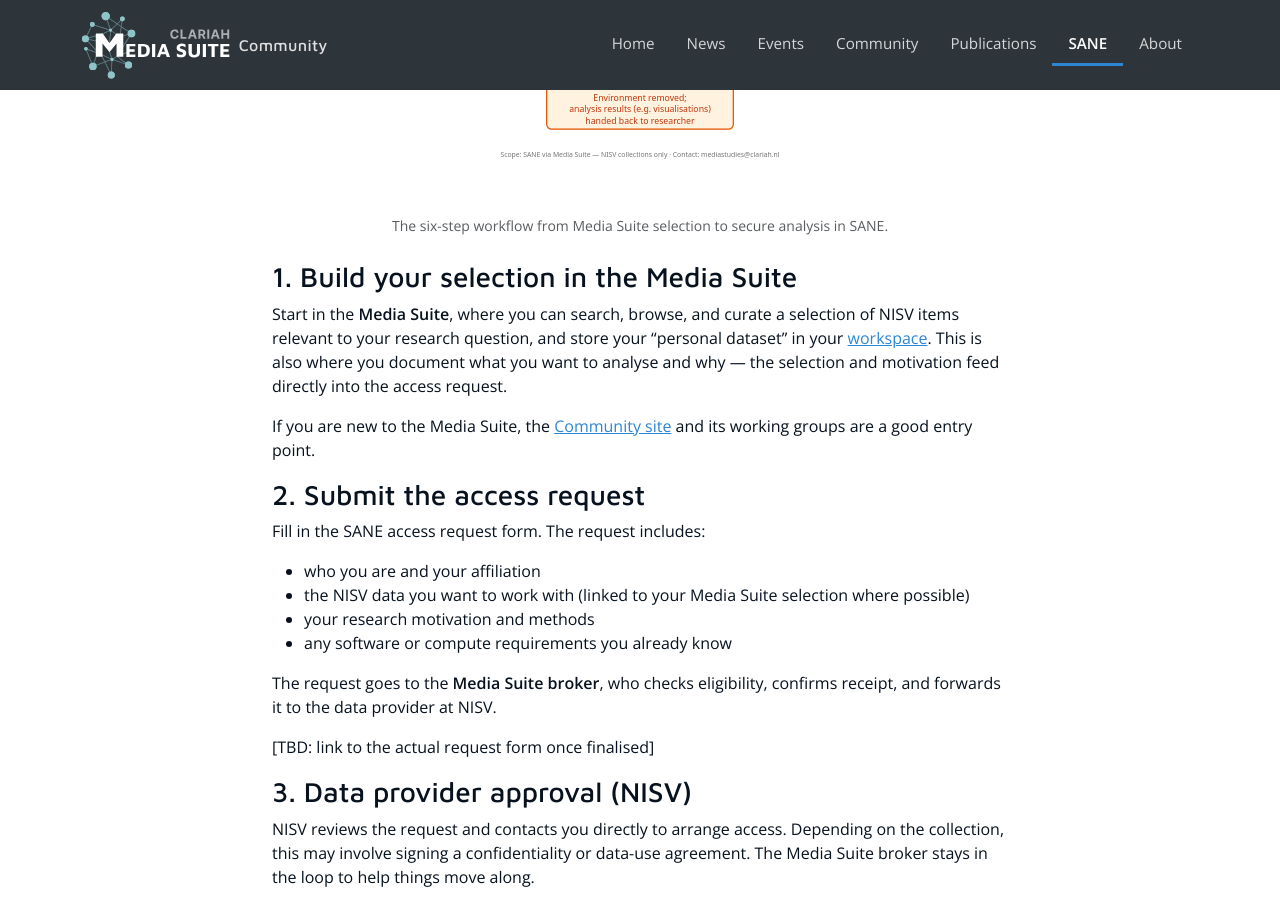
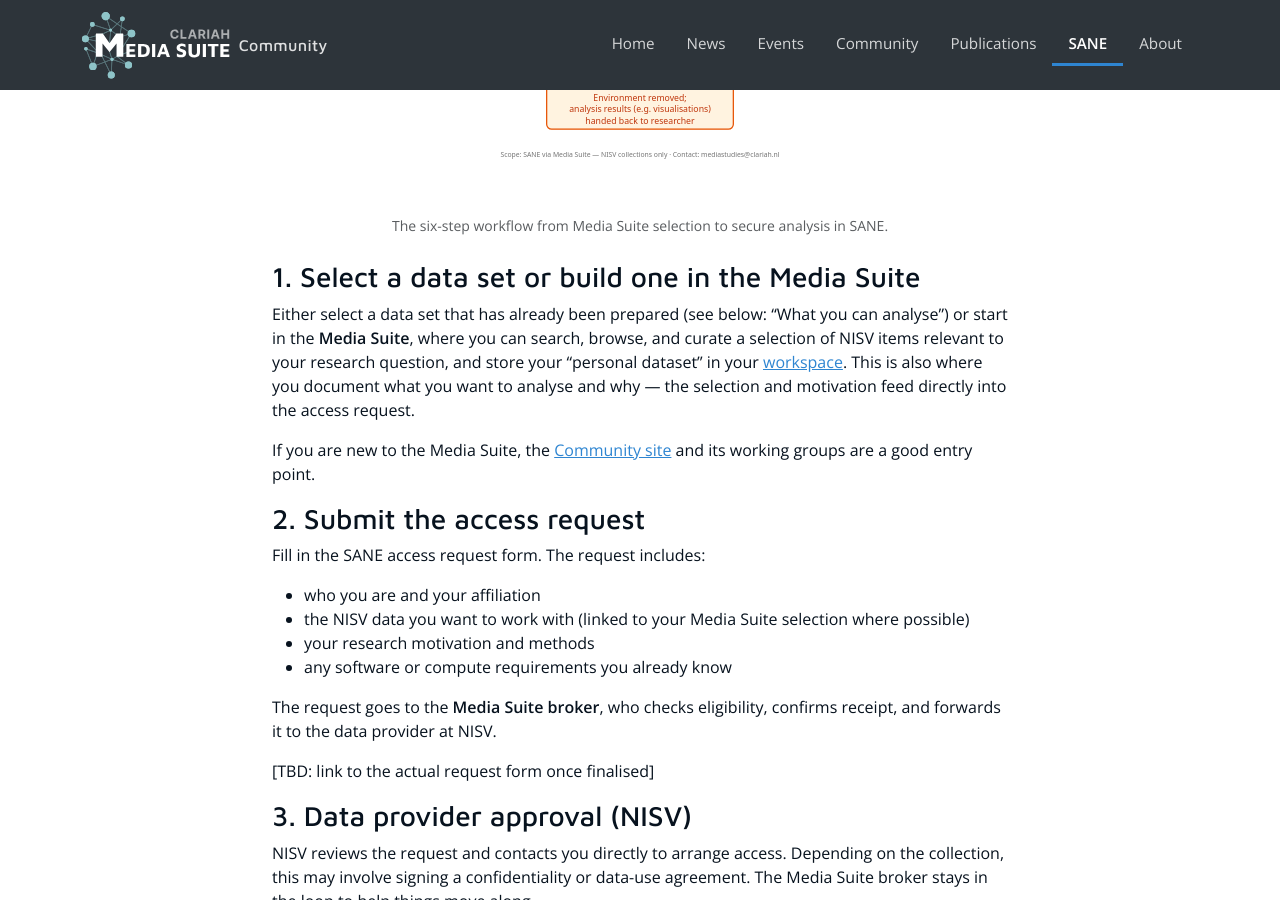
Before and after one commit to roelandordelman/media-suite-community, a Jekyll site: the page built from sane.md, in a window 1280 px wide and 900 px high, scrolled down 1539 px. Built offline with Jekyll 4.4.1, drawn with Linux system fonts in a browser that asks for light colours.

Commit message:
Small updates

```diff
--- a/sane.md
+++ b/sane.md
@@ -29,9 +29,9 @@
   <figcaption class="text-muted mt-2" style="font-size: 0.875rem;">The six-step workflow from Media Suite selection to secure analysis in SANE.</figcaption>
 </figure>
 
-### 1. Build your selection in the Media Suite
+### 1. Select a data set or build one in the Media Suite
 
-Start in the **Media Suite**, where you can search, browse, and curate a selection of NISV items relevant to your research question, and store your "personal dataset" in your [workspace](https://mediasuite.clariah.nl/workspace/projects). This is also where you document what you want to analyse and why — the selection and motivation feed directly into the access request.
+Either select a data set that has already been prepared (see below: "What you can analyse") or start in the **Media Suite**, where you can search, browse, and curate a selection of NISV items relevant to your research question, and store your "personal dataset" in your [workspace](https://mediasuite.clariah.nl/workspace/projects). This is also where you document what you want to analyse and why — the selection and motivation feed directly into the access request.
 
 If you are new to the Media Suite, the [Community site](/community/) and its working groups are a good entry point.
 
```
